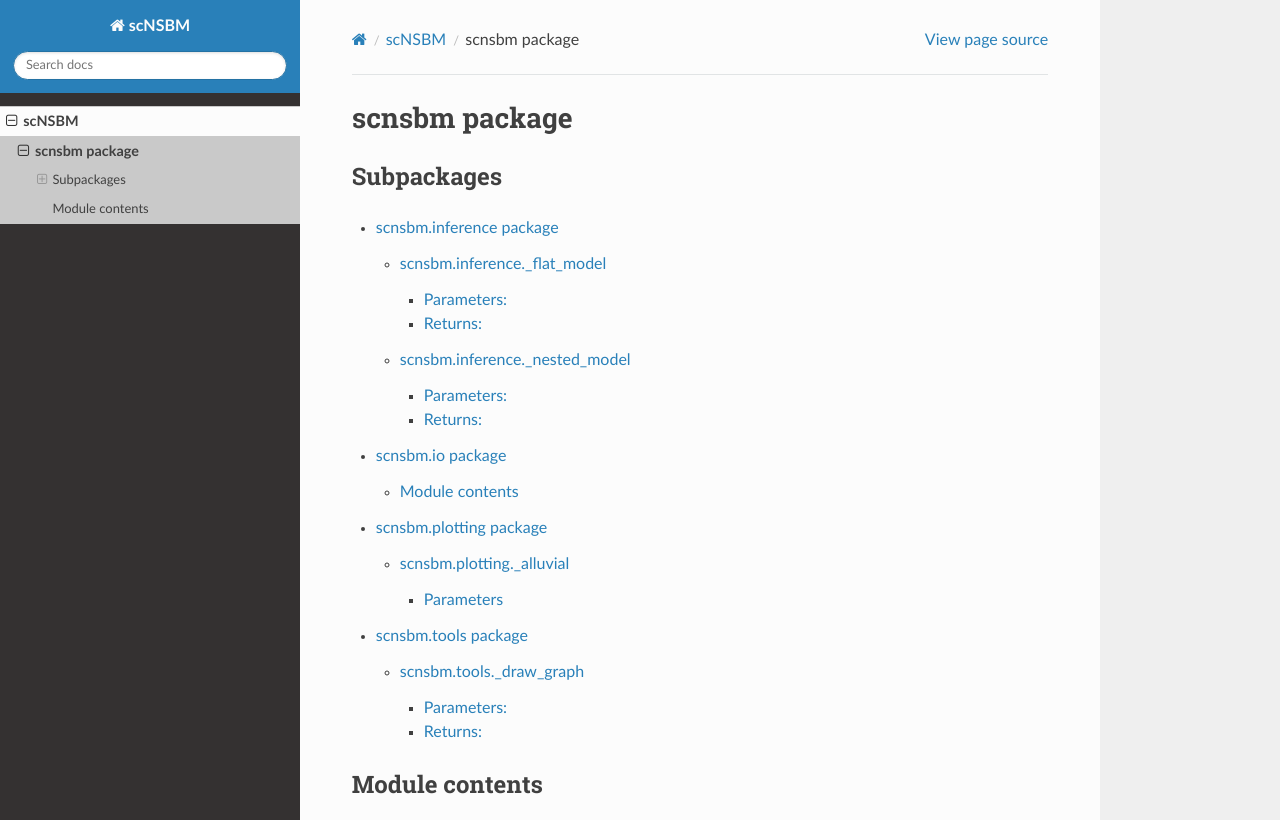
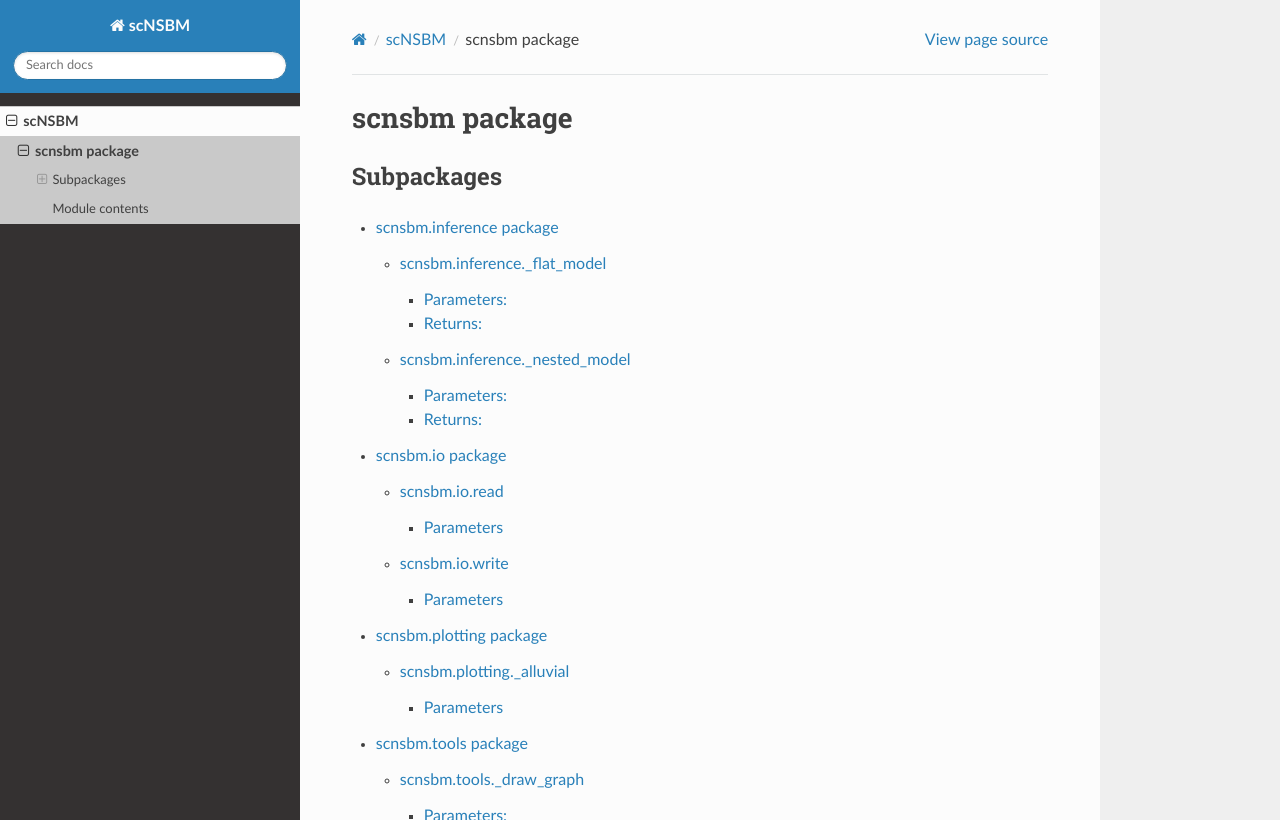
Before and after one commit to dawe/schist, a Sphinx documentation site: the page built from docs/scnsbm.rst, in a window 1280 px wide and 1221 px high, cut to the strip 0-820 px from the top of the window. Built offline with Sphinx 7.4.7 and the Read the Docs theme 2.0.0, drawn with Linux system fonts in a browser that asks for light colours; some of the changed lines change nothing that is shown.

Commit message:
io file on documentation compiled

```diff
--- a/docs/scnsbm.io.rst
+++ b/docs/scnsbm.io.rst
@@ -1,8 +1,48 @@
+*****************
 scnsbm.io package
-=================
+*****************
 
-Module contents
----------------
+scnsbm.io.read
+##############
+
+::
+
+    scnsbm.io.read(prefix: 'adata', key: 'nsbm', h5ad_fname: None, pkl_fname: None)
+
+Read anndata object when a NestedBlockState has been saved separately. This function reads the h5ad and the pkl files, then rebuilds the ``adata`` properly, returning it to the user. Note that if pkl is not found, an AnnData object is returned anyway.
+
+Parameters
+**********
+    *   **prefix**: ``str`` (default: ``'adata'`` )
+            The prefix for .h5ad and .pkl files, it is supposed to be the same for both. If this is not, specify file names (see below).
+    *   **key**: ``str`` (default: ``'nsbm'`` )
+            The slot in ``AnnData.uns`` in which nsbm information is placed.
+    *   **h5ad_filename**: Optional [ ``str`` ] (default: ``None`` )
+            If ``prefix`` is not shared between h5ad and pkl, specify the h5ad file here.
+    *   **pkl_filename**: Optional [ ``str`` ] (default: ``None`` )
+            If ``prefix`` is not shared between h5ad and pkl, specify the pkl file here.
+
+scnsbm.io.write
+###############
+
+::
+
+    scnsbm.io.write(adata: AnnData, prefix: 'adata', key: 'nsbm', h5ad_fname: None, pkl_fname: None)
+
+Save anndata object when a NestedBlockState has been retained during inference. The ``state`` object is stripped out the ``adata.uns`` and saved as pickle separately.
+
+Parameters
+**********
+    *   **adata**: ``AnnData``
+            The AnnData object to be saved.
+    *   **prefix**: ``str`` (default: ``'adata'`` )
+            The prefix for .h5ad and .pkl files. Two files (prefix.h5ad, prefix.pkl) will be saved.
+    *   **key**: ``str`` (default: ``'nsbm'`` )
+            The slot in ``AnnData.uns`` in which nsbm information is placed.
+    *   **h5ad_filename**: Optional [ ``str`` ] (default: ``None`` )
+            Specify a file name for AnnData.
+    *   **pkl_filename**: Optional [ ``str`` ] (default: ``None`` )
+            Specify a file name for ``state`` pickle.
 
 .. automodule:: scnsbm.io
    :members:
```
